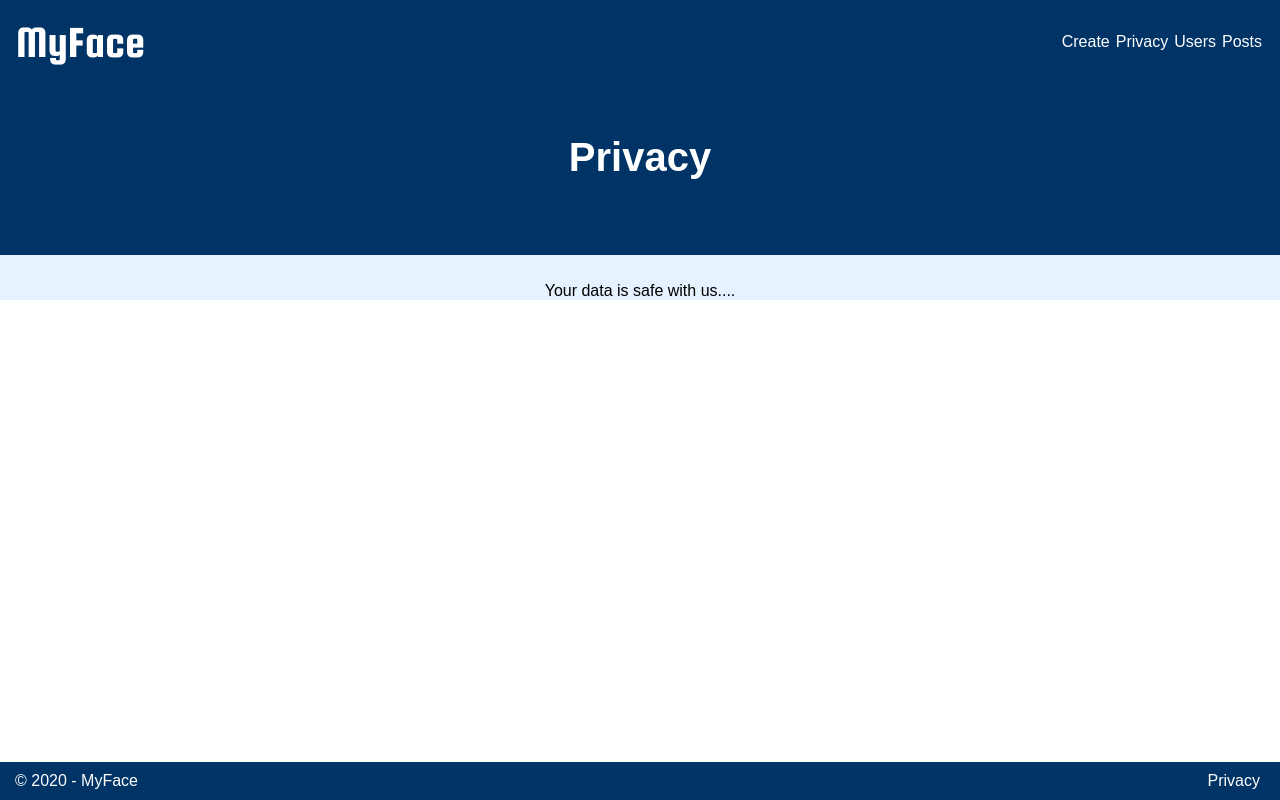
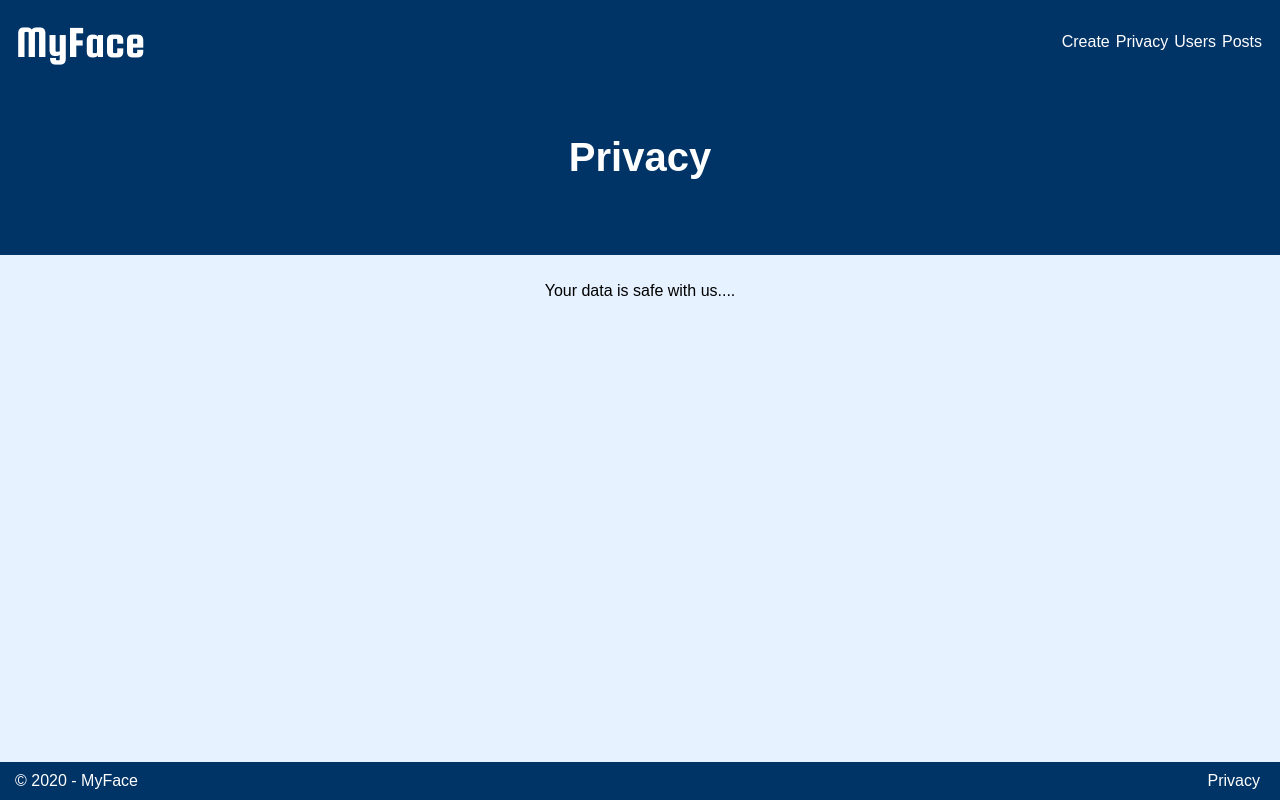
Before and after one commit to JamBai2812/myface-react, a React (Create React App) app: page /privacy in a window 1280 px wide. Built offline with nearby package versions, Linux system fonts and the light colour scheme.

Commit message:
Brought nav bar to front and changed privacy page

```diff
--- a/src/Components/PrivacyPage.js
+++ b/src/Components/PrivacyPage.js
@@ -2,9 +2,11 @@ import React from "react";
 
 function PrivacyPage() {
     return (
-        <main>
-            <h1>Privacy</h1>
-            <p>Your data is safe with us....</p>
+        <main className="privacyText">
+            <div >
+                <h1>Privacy</h1>
+                <p>Your data is safe with us....</p>
+            </div>
         </main>
     );
 }
--- a/src/SassFiles/site.scss
+++ b/src/SassFiles/site.scss
@@ -18,6 +18,7 @@ nav {
   display: flex;
   justify-content: space-between;
   align-items: center;
+  z-index: 1;
 }
 
 a.logo {
@@ -158,12 +159,17 @@ h1 {
   background-color: $mainThemeColor;
 }
 
-
+.privacyText{
+  position: fixed;
+  width: 100%;
+  height: 100%;
+  left: 0;
+  top: 0;
+}
 
 main {
   text-align: center;
   background-color: $mainThemeColorLight;
-  bottom: 100px;
 }
 
 ul.postList {
@@ -200,7 +206,6 @@ ul.postList {
 
 .likesDislikes{
   margin: 5px;
-
 }
 
 img.userImage {
```
